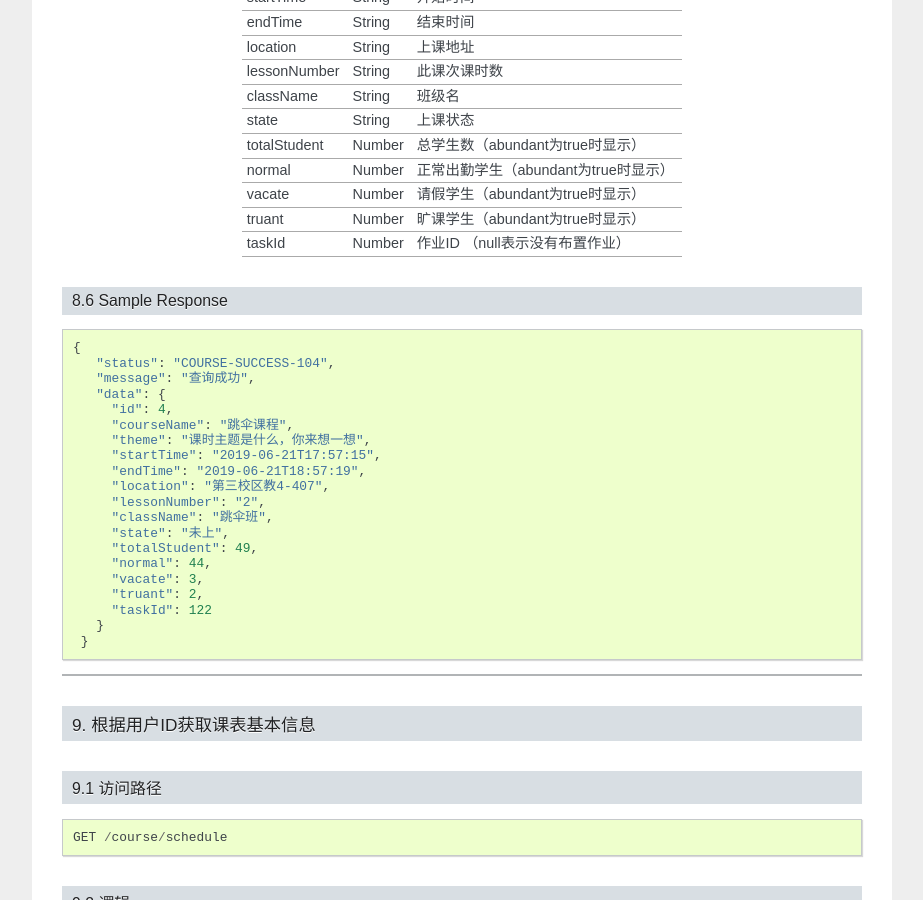
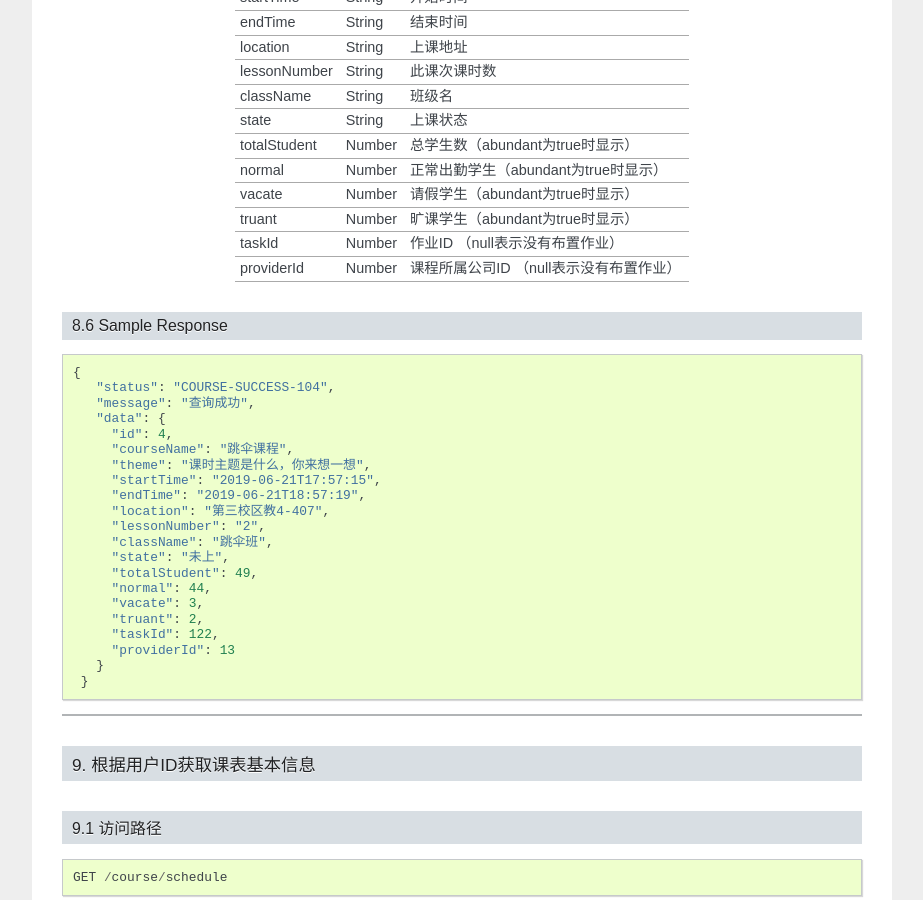
Before and after one commit to IneverStop/ld, a Sphinx documentation site: the page built from source/modules/course.rst, in a window 1280 px wide and 900 px high, scrolled down 10606 px. Shown: the whole window, without its empty margins (198-1121 px from the left). Built offline with Sphinx 7.4.7, drawn with Linux system fonts in a browser that asks for light colours.

Commit message:
task文档

```diff
--- a/source/modules/course.rst
+++ b/source/modules/course.rst
@@ -717,6 +717,8 @@ learnedLessonNumber     Number                 当前学习了几课时
     truant          Number             旷课学生（abundant为true时显示）
 --------------- --------------- ---------------------------------------------
     taskId          Number              作业ID （null表示没有布置作业）
+--------------- --------------- ---------------------------------------------
+  providerId        Number           课程所属公司ID （null表示没有布置作业）
 =============== =============== =============================================
 
 8.6 Sample Response
@@ -740,7 +742,8 @@ learnedLessonNumber     Number                 当前学习了几课时
         "normal": 44,
         "vacate": 3,
         "truant": 2,
-        "taskId": 122
+        "taskId": 122,
+        "providerId": 13
       }
     }
 
```
